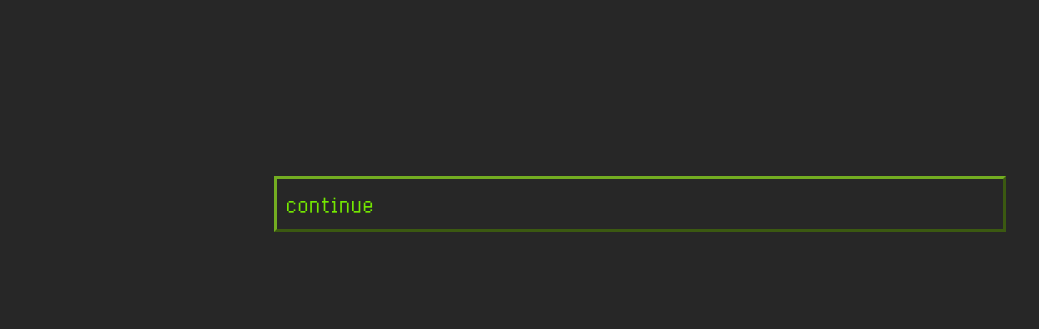
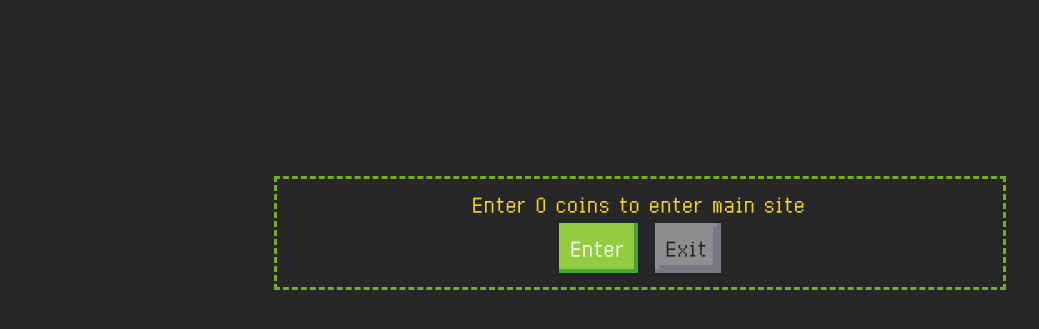
Before and after one commit to NeoDoggy/neodoggy.github.io, a plain HTML site: page index.html in a window 1280 px wide. Shown: the part 127-456 px from the top of the page, without its empty margins (0-1039 px from the left). Drawn offline with nearby package versions, Linux system fonts and the light colour scheme.

Commit message:
2020/12/1-2

```diff
--- a/index.html
+++ b/index.html
@@ -16,7 +16,9 @@
                 </span>
             </div>
             <div class="center gf">
-                continue
+                <span id="flash_text"><span class="nes-text is-warning">Enter 0 coins to enter main site</span></span></br>
+                <form action="https://github.com" style="display:inline;"><button type="submit" class="nes-btn is-success">Enter</button></form>
+                <button type="button" class="nes-btn is-disabled">Exit</button>
             </div>
         </div>
     </body>
--- a/script.js
+++ b/script.js
@@ -71,3 +71,13 @@ window.onload = function()
     document.body.appendChild(css);
 };
 //typer end
+
+//spark
+window.addEventListener("load", function()
+{
+    var f = document.getElementById('flash_text');
+    setInterval(function()
+    {
+        f.style.display = (f.style.display == 'none' ? '' : 'none');
+    }, 500);
+}, false);
--- a/style.css
+++ b/style.css
@@ -26,9 +26,10 @@ div.left_L_br h1{
     margin: auto;
     width: 60%;
     border: 3px solid #73AD21;
-    border-style: outset;
+    border-style: dashed;
     padding: 10px;
     margin-top: 15%;
+    text-align: center;
 }
 .gf{
     color: rgb(116, 233, 0);
```
